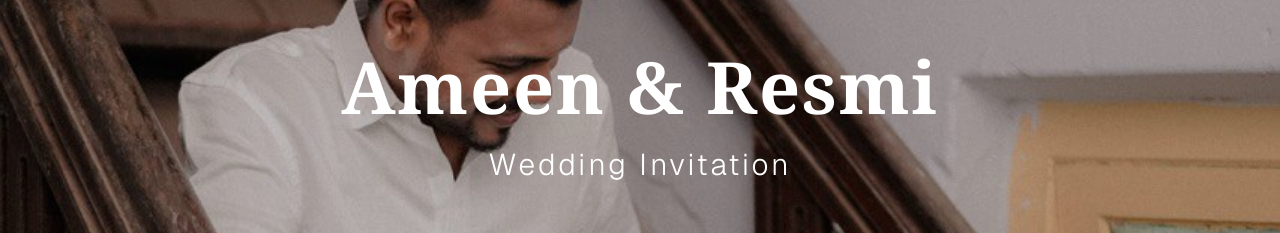
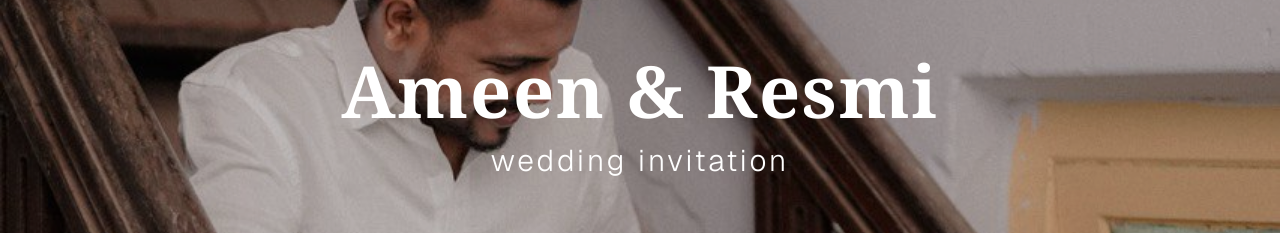
Before and after one commit to NishaMolMC/AmeenWed, a Next.js app: page / in a window 1280 px wide. Shown: the top 233 px of the page. Built offline with nearby package versions, Linux system fonts and the light colour scheme.

Commit message:
ameenwed updated

```diff
--- a/src/app/components/hero.tsx
+++ b/src/app/components/hero.tsx
@@ -97,12 +97,12 @@ export default function Hero({ slideIntervalMs = 2000 }: HeroProps) {
         </motion.h1>
 
         <motion.p
-          className="text-lg sm:text-xl md:text-2xl lg:text-3xl font-sans font-light tracking-widest"
+          className="text-lg sm:text-xl md:text-2xl lg:text-3xl font-sans font-light tracking-widest -mt-2"
           initial={{ y: 30, opacity: 0 }}
           animate={{ y: 0, opacity: 1 }}
           transition={{ duration: 1, delay: 1, ease: "easeOut" }}
         >
-          Wedding Invitation
+          wedding invitation
         </motion.p>
       </div>
     </section>
--- a/src/app/layout.tsx
+++ b/src/app/layout.tsx
@@ -20,8 +20,8 @@ export const metadata: Metadata = {
     images: [
       {
         url: "/layout.jpg",
-        width: 2400, // increased width
-        height: 1260, // increased height
+        width: 3000, // increased width
+        height: 1575, // increased height
         alt: "Wedding Reception invitation preview image",
       },
     ],
```
